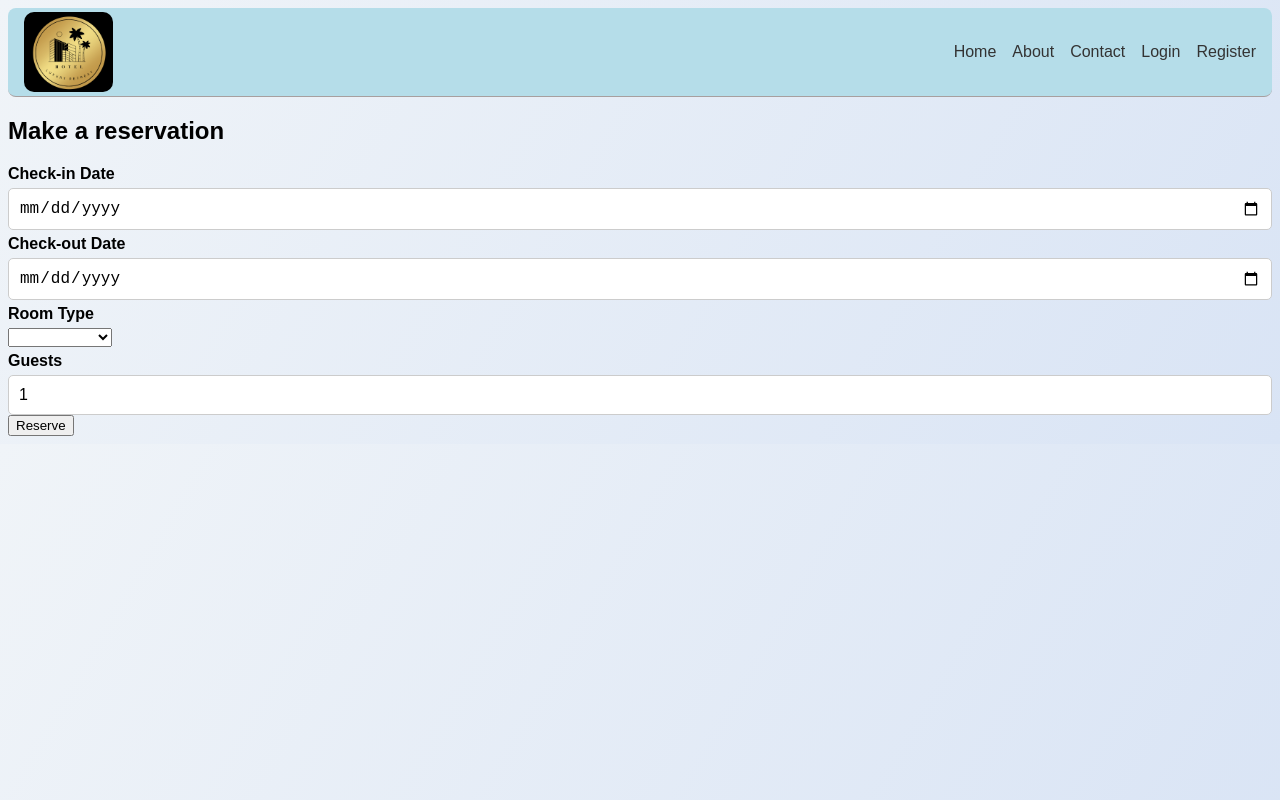
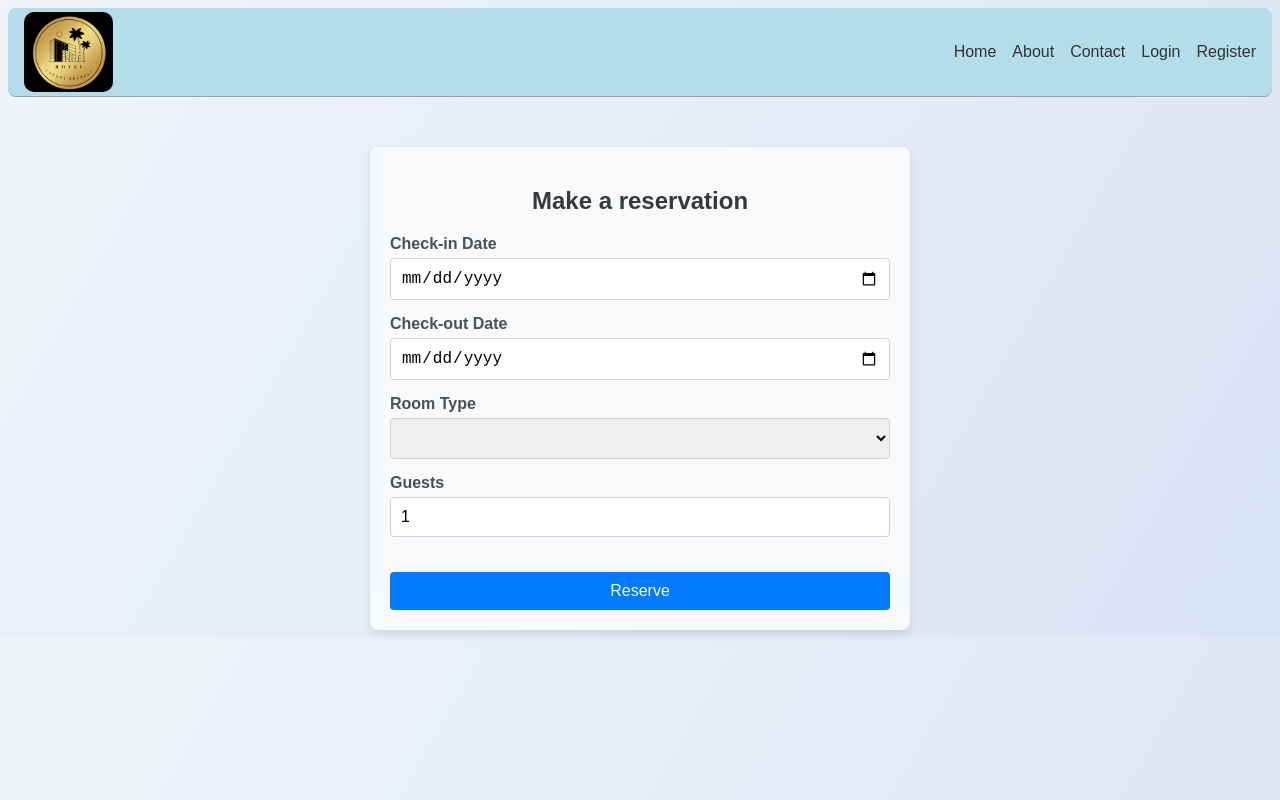
Before and after one commit to qnchoyy/Hotel-project---react-firebase, a React (Vite) app: page /reservations in a window 1280 px wide. Built offline with nearby package versions, Linux system fonts and the light colour scheme.

Commit message:
add ReservationConfirmation

```diff
--- a/src/components/Reservation/Reservation.jsx
+++ b/src/components/Reservation/Reservation.jsx
@@ -13,6 +13,7 @@ import {
 } from "firebase/firestore";
 
 import { HotelContext } from "../../context/hotelContext";
+import styles from "./Reservation.module.css";
 
 export default function Reservation() {
   const { userId } = useContext(HotelContext);
@@ -133,7 +134,7 @@ export default function Reservation() {
         });
       }
 
-      navigate("/");
+      navigate("/reservation-confirmation");
     } catch (err) {
       console.error("Error creating reservation: ", err.code, err.message);
       alert(`Error creating reservation: ${err.message}`);
@@ -141,29 +142,31 @@ export default function Reservation() {
   };
 
   return (
-    <>
-      <div>
-        <h2>Make a reservation</h2>
-        <div>
-          <label>Check-in Date</label>
+    <div className={styles.container}>
+      <h2 className={styles.heading}>Make a reservation</h2>
+      <div className={styles.formGroup}>
+        <label className={styles.label}>Check-in Date</label>
         <input
           type="date"
+          className={styles.input}
           value={checkInDate}
           onChange={(e) => setCheckInDate(e.target.value)}
         />
       </div>
-        <div>
-          <label>Check-out Date</label>
+      <div className={styles.formGroup}>
+        <label className={styles.label}>Check-out Date</label>
         <input
           type="date"
+          className={styles.input}
           value={checkOutDate}
           onChange={(e) => setCheckOutDate(e.target.value)}
         />
       </div>
-        <div>
-          <label>Room Type</label>
+      <div className={styles.formGroup}>
+        <label className={styles.label}>Room Type</label>
         <select
           value={roomType}
+          className={styles.select}
           onChange={(e) => setRoomType(e.target.value)}
         >
           <option value=""></option>
@@ -172,16 +175,18 @@ export default function Reservation() {
           <option value="apartament">Apartament</option>
         </select>
       </div>
-        <div>
-          <label>Guests</label>
+      <div className={styles.formGroup}>
+        <label className={styles.label}>Guests</label>
         <input
           type="number"
+          className={styles.input}
           value={guests}
           onChange={(e) => setGuests(Number(e.target.value))}
         />
       </div>
-        <button onClick={handleReservation}>Reserve</button>
+      <button className={styles.button} onClick={handleReservation}>
+        Reserve
+      </button>
     </div>
-    </>
   );
 }
--- /dev/null
+++ b/src/components/Reservation/Reservation.module.css
@@ -0,0 +1,53 @@
+.container {
+  max-width: 500px;
+  margin: 0 auto;
+  padding: 20px;
+  background-color: #f8f9fa;
+  border-radius: 8px;
+  box-shadow: 0 4px 8px rgba(0, 0, 0, 0.1);
+  margin-top: 50px;
+}
+
+.heading {
+  font-size: 24px;
+  margin-bottom: 20px;
+  text-align: center;
+  color: #343a40;
+}
+
+.formGroup {
+  margin-bottom: 15px;
+}
+
+.label {
+  display: block;
+  font-weight: bold;
+  margin-bottom: 5px;
+  color: #495057;
+}
+
+.input,
+.select {
+  width: 100%;
+  padding: 10px;
+  border: 1px solid #ced4da;
+  border-radius: 4px;
+  font-size: 16px;
+}
+
+.button {
+  width: 100%;
+  padding: 10px;
+  background-color: #007bff;
+  color: #fff;
+  font-size: 16px;
+  border: none;
+  border-radius: 4px;
+  cursor: pointer;
+  margin-top: 20px;
+  transition: background-color 0.3s ease;
+}
+
+.button:hover {
+  background-color: #0056b3;
+}
```
Also changed, not shown: src/components/ReservationComfirmation/ReservationConfirmation.jsx (added, +8 -0 lines), src/components/Reservation/Reserevation.module.css (deleted). Lines whose indentation alone changed are shown as unchanged.
